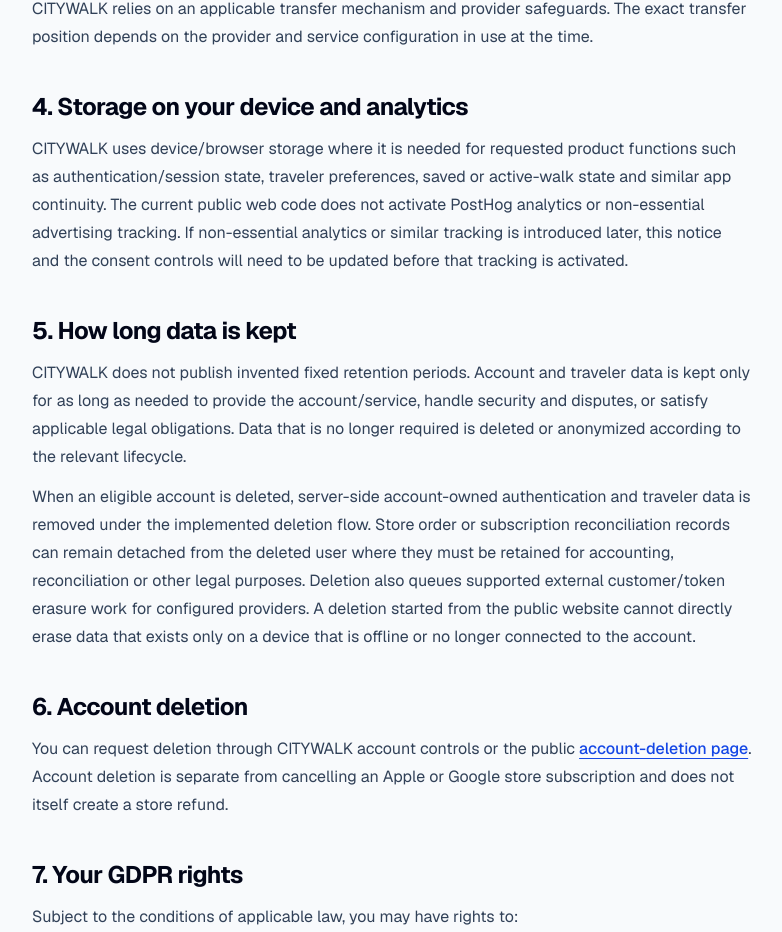
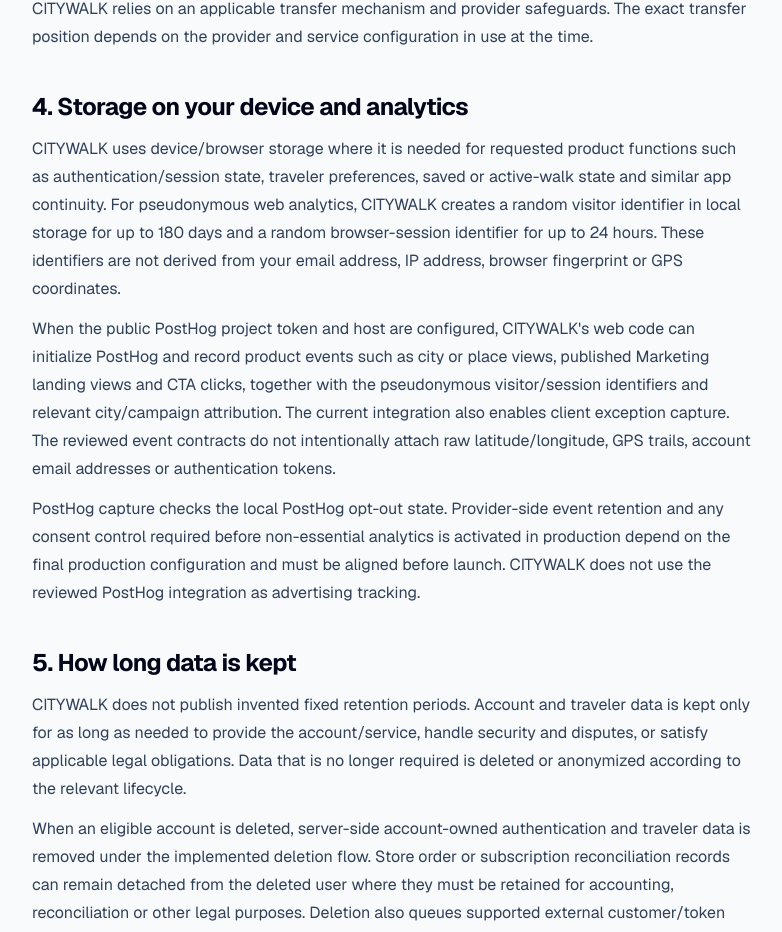
Before and after one commit to IamAssiaAjdaai/lubeck-ai-guide, a Next.js app: page /privacy in a window 1280 px wide. Shown: the part 2740-3672 px from the top of the page, without its empty margins (248-1030 px from the left). Built offline with nearby package versions, Linux system fonts and the light colour scheme.

Commit message:
LEGAL-03: align privacy analytics disclosure with runtime

```diff
--- a/src/app/privacy/page.tsx
+++ b/src/app/privacy/page.tsx
@@ -111,7 +111,13 @@ export default function PrivacyPage() {
       <section>
         <h2>4. Storage on your device and analytics</h2>
         <p>
-          CITYWALK uses device/browser storage where it is needed for requested product functions such as authentication/session state, traveler preferences, saved or active-walk state and similar app continuity. The current public web code does not activate PostHog analytics or non-essential advertising tracking. If non-essential analytics or similar tracking is introduced later, this notice and the consent controls will need to be updated before that tracking is activated.
+          CITYWALK uses device/browser storage where it is needed for requested product functions such as authentication/session state, traveler preferences, saved or active-walk state and similar app continuity. For pseudonymous web analytics, CITYWALK creates a random visitor identifier in local storage for up to 180 days and a random browser-session identifier for up to 24 hours. These identifiers are not derived from your email address, IP address, browser fingerprint or GPS coordinates.
+        </p>
+        <p>
+          When the public PostHog project token and host are configured, CITYWALK&apos;s web code can initialize PostHog and record product events such as city or place views, published Marketing landing views and CTA clicks, together with the pseudonymous visitor/session identifiers and relevant city/campaign attribution. The current integration also enables client exception capture. The reviewed event contracts do not intentionally attach raw latitude/longitude, GPS trails, account email addresses or authentication tokens.
+        </p>
+        <p>
+          PostHog capture checks the local PostHog opt-out state. Provider-side event retention and any consent control required before non-essential analytics is activated in production depend on the final production configuration and must be aligned before launch. CITYWALK does not use the reviewed PostHog integration as advertising tracking.
         </p>
       </section>
 
```
